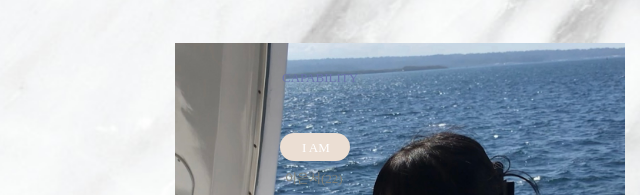
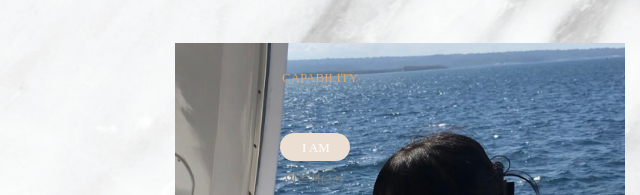
Before and after one commit to Cutemaru/Mid-Term-Project, a plain HTML site: page info.html in a window 1280 px wide. Shown: the part 207-402 px from the top of the page, 405-1045 px from the left. Drawn offline with Linux system fonts and the light colour scheme.

Commit message:
final commit(22)

```diff
--- a/info.html
+++ b/info.html
@@ -43,7 +43,7 @@
                 <div text-align="center" style="position: absolute;top: 7px; left: 17px;">CAPABILITY</div>
             </div>
             <div class="tname6">
-                <div text-align="center" style="position: absolute; color:#6c75ad; top: 7px; left: 17px;">CAPABILITY</div>
+                <div text-align="center" style="position: absolute; color:#e0a470; top: 7px; left: 17px;">CAPABILITY</div>
             </div>
         </div>
         <div class="t">
```
